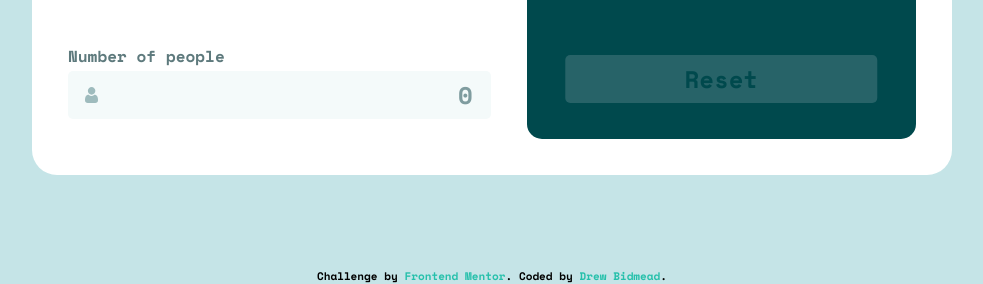
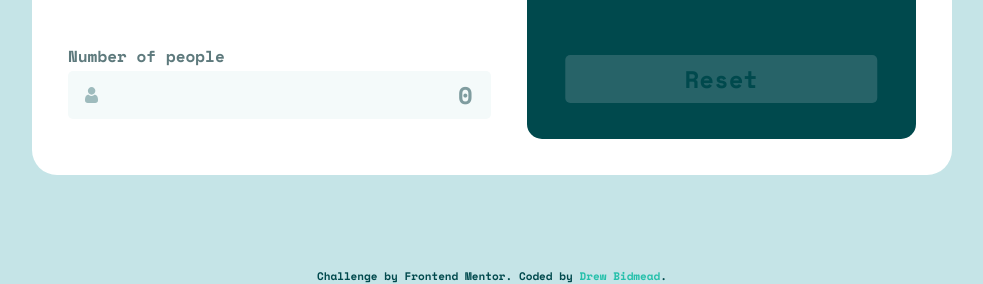
Before and after one commit to dbidmead/tip-calculator, a plain HTML site: page index.html in a window 1280 px wide. In both pictures the pointer is over the link "Frontend Mentor". Shown: the part 516-800 px from the top of the page, without its empty margins (148-1131 px from the left). Drawn offline with nearby package versions, Linux system fonts and the light colour scheme.

Commit message:
Code tidied

```diff
--- a/app.js
+++ b/app.js
@@ -58,11 +58,9 @@ function setDisplays() {
 const isInputValid = (input) => {
     resetBtn.classList.add('disabled');
     input.classList.remove('invalid-input');
-    // input.errorType = 'none';
     input.entered = true;
     if(input.value.length == 0) {
         input.entered = false;
-        // input.errorType = 'empty';
         input.classList.add('invalid-input');
         input.errorDisplay.setAttribute('style', 'opacity: 1');
         input.errorDisplay.textContent = "Can't be empty";
@@ -71,7 +69,6 @@ const isInputValid = (input) => {
     if(input.validationType == 'float') {
         if(!floatRegEx.test(input.value)) {
             input.entered = false;
-            // input.errorType = 'format';
             input.classList.add('invalid-input');
             input.errorDisplay.setAttribute('style', 'opacity: 1');
             input.errorDisplay.textContent = "Invalid Entry"
@@ -81,7 +78,6 @@ const isInputValid = (input) => {
     if(input.validationType == 'int') {
         if(!intRegEx.test(input.value)) {
             input.entered = false;
-            // input.errorType = 'format';
             input.classList.add('invalid-input');
             input.errorDisplay.setAttribute('style', 'opacity: 1');
             input.errorDisplay.textContent = "Invalid Entry"
@@ -89,7 +85,6 @@ const isInputValid = (input) => {
         }
         if(input.value == 0) {
             input.entered = false;
-            // input.errorType = 'zero';
             input.classList.add('invalid-input');
             input.errorDisplay.setAttribute('style', 'opacity: 1');
             input.errorDisplay.textContent = "Can't be zero";
--- a/style.css
+++ b/style.css
@@ -225,12 +225,18 @@ input::placeholder {
     justify-self: flex-end;
     background-color: white;
     padding-top: 1rem;
+    color: var(--dark);
 }
 
 .attribution a {
     color: var(--bluegreen);
     font-size: inherit;
     text-decoration: none;
+    transition: all 0.2s ease;
+}
+
+.attribution a:hover {
+    color: var(--dark);
 }
 
 @media (min-width: 920px) {
```
